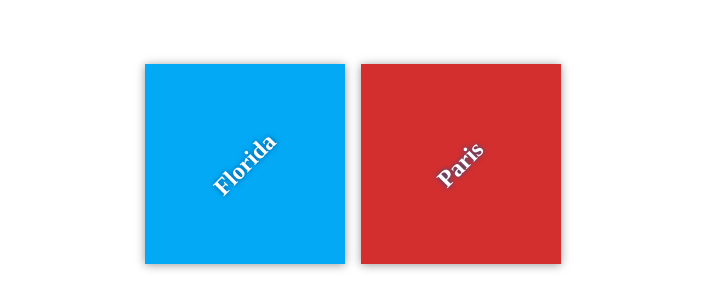
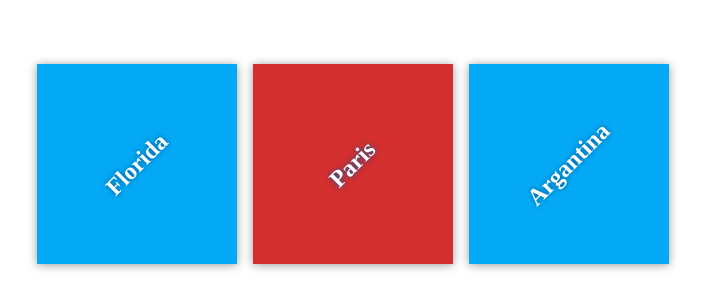
Before and after one commit to nohasamir2918/my-travelplans, a plain HTML site: page index.html in a window 1280 px wide. Shown: the part 236-544 px from the top of the page, without its empty margins (287-992 px from the left). Drawn offline with Linux system fonts and the light colour scheme.

Commit message:
add starting destination

```diff
--- a/index.html
+++ b/index.html
@@ -17,6 +17,9 @@
             <div class="destination" id="paris">
                 <h2>Paris</h2>
             </div>
+            <div class="destination" id="argantina">
+                <h2>Argantina</h2>
+            </div>
         </div>
     </div>
 
```
